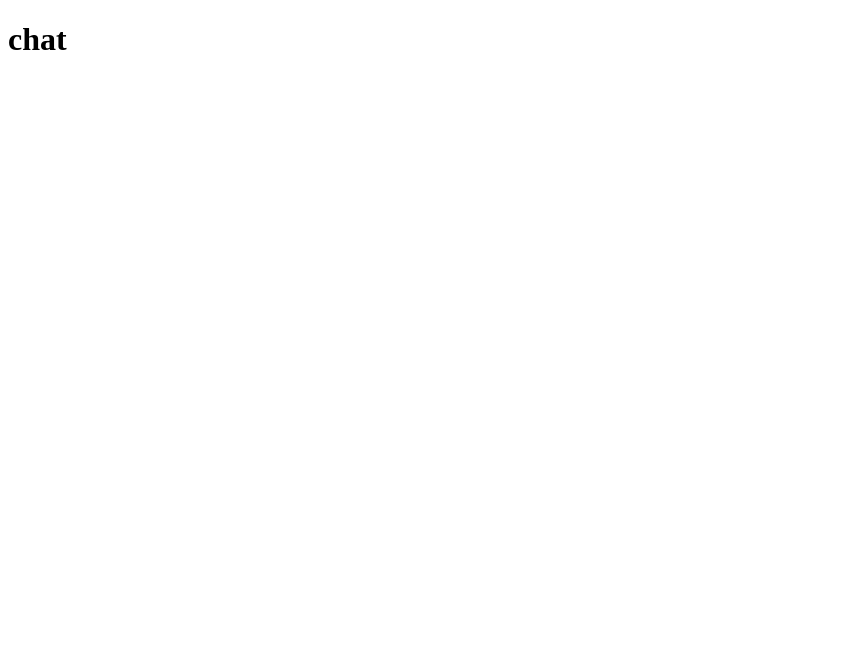
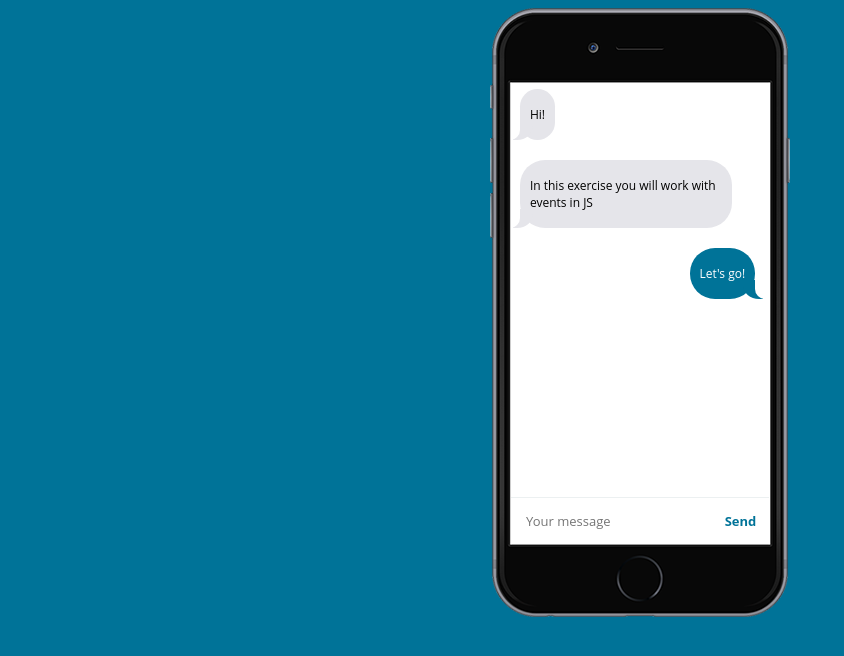
Before and after one commit to majomolina/chat_window, a website built with Parcel: page index.html in a window 1280 px wide. Shown: the whole page, without its empty margins (0-844 px from the left). Built offline with nearby package versions, Linux system fonts and the light colour scheme.

Commit message:
second commit

```diff
--- a/index.html
+++ b/index.html
@@ -1,13 +1,27 @@
 <!DOCTYPE html>
-<html lang="en">
-<head>
-    <meta charset="UTF-8">
-    <meta name="viewport" content="width=device-width, initial-scale=1.0">
-    <title>Chat Window</title>
-</head>
-<body>
-    <div>
-        <h1>chat</h1>
+<html>
+  <head>
+    <title>Chat</title>
+    <meta charset="UTF-8" />
+    <link rel="stylesheet" href="/src/styles.css" />
+  </head>
+
+  <body>
+    <div class="iphone">
+      <div class="border">
+        <div class="responsive-html5-chat">
+          <form class="chat">
+            <span></span>
+            <div class="messages"></div>
+            <input type="text" placeholder="Your message" />
+            <input type="submit" value="Send" />
+          </form>
+        </div>
+      </div>
     </div>
-</body>
+
+    <div class="typing">You're typing</div>
+
+    <script src="src/index.js"></script>
+  </body>
 </html>
--- /dev/null
+++ b/src/index.js
@@ -0,0 +1,46 @@
+function addMessage(message, me = true) {
+  const template = `<div class="message">
+    <div class="${
+      me ? "myMessage" : "fromThem"
+    }" data-date="${new Date().toLocaleTimeString()}">
+      <p>${message}</p>
+      <date> ${new Date().toLocaleTimeString()} </date>
+    </div>
+  </div>`;
+
+  document.querySelector(".chat .messages").innerHTML += template;
+}
+
+function typing() {
+  document.querySelector(".typing").classList.toggle("active");
+  setTimeout(() => {
+    document.querySelector(".typing").classList.toggle("active");
+  }, 1000);
+}
+
+typing();
+addMessage("Hi!", false);
+addMessage("In this exercise you will work with events in JS", false);
+addMessage("Let's go!");
+
+/**
+ * Listen to the submit of the form and add a new message
+ * with addMessage()
+ */
+
+// Code here
+
+/**
+ * Listen to the click on each message and create an alert
+ * with the date from 'data-date'
+ * https://developer.mozilla.org/en-US/docs/Learn/HTML/Howto/Use_data_attributes
+ */
+
+// Code here
+
+/**
+ * Listen to every Keydown (from the keyboard) in the input and call
+ * the function typing()
+ */
+
+// Code here
--- /dev/null
+++ b/src/styles.css
@@ -0,0 +1,265 @@
+body {
+  background: #007398;
+  display: flex;
+  flex-direction: column;
+  align-items: center;
+  justify-content: center;
+}
+
+form.chat * {
+  transition: all 0.5s;
+  box-sizing: border-box;
+}
+
+form.chat {
+  margin: 0;
+  cursor: default;
+  position: absolute;
+  left: 0;
+  right: 0;
+  bottom: 0;
+  top: 0;
+  user-select: none;
+}
+
+form.chat .messages {
+  display: block;
+  overflow-x: hidden;
+  overflow-y: scroll;
+  position: relative;
+  height: 90%;
+  width: 100%;
+  padding: 2% 3%;
+  border-bottom: 1px solid #ecf0f1;
+}
+
+form.chat ::-webkit-scrollbar {
+  width: 3px;
+  height: 1px;
+  transition: all 0.5s;
+  z-index: 10;
+}
+form.chat ::-webkit-scrollbar-track {
+  background-color: white;
+}
+form.chat ::-webkit-scrollbar-thumb {
+  background-color: #bec4c8;
+  border-radius: 3px;
+}
+
+form.chat .message {
+  display: block;
+  width: 98%;
+  padding: 0.5%;
+}
+
+form.chat .myMessage,
+form.chat .fromThem {
+  max-width: 50%;
+  word-wrap: break-word;
+  margin-bottom: 20px;
+}
+
+form.chat .message:hover .myMessage {
+  -webkit-transform: translateX(-130px);
+  transform: translateX(-130px);
+}
+
+form.chat .message:hover .fromThem {
+  -webkit-transform: translateX(130px);
+  transform: translateX(130px);
+}
+
+form.chat .message:hover date {
+  opacity: 1;
+}
+
+form.chat .myMessage,
+.fromThem {
+  position: relative;
+  padding: 10px 20px;
+  color: white;
+  border-radius: 25px;
+  clear: both;
+  font: 400 15px "Open Sans", sans-serif;
+}
+
+form.chat .myMessage {
+  background: #007398;
+  color: white;
+  float: right;
+  clear: both;
+  border-bottom-right-radius: 20px 0px\9;
+}
+
+form.chat .myMessage:before {
+  content: "";
+  position: absolute;
+  z-index: 1;
+  bottom: -2px;
+  right: -8px;
+  height: 19px;
+  border-right: 20px solid #007398;
+  border-bottom-left-radius: 16px 14px;
+  transform: translate(0, -2px);
+  border-bottom-left-radius: 15px 0px\9;
+  transform: translate(-1px, -2px) \9;
+}
+
+form.chat .myMessage:after {
+  content: "";
+  position: absolute;
+  z-index: 1;
+  bottom: -2px;
+  right: -42px;
+  width: 12px;
+  height: 20px;
+  background: white;
+  border-bottom-left-radius: 10px;
+  transform: translate(-30px, -2px);
+}
+
+form.chat .fromThem {
+  background: #e5e5ea;
+  color: black;
+  float: left;
+  clear: both;
+  border-bottom-left-radius: 30px 0px\9;
+}
+form.chat .fromThem:before {
+  content: "";
+  position: absolute;
+  z-index: 2;
+  bottom: -2px;
+  left: -7px;
+  height: 19px;
+  border-left: 20px solid #e5e5ea;
+  border-bottom-right-radius: 16px 14px;
+  transform: translate(0, -2px);
+  border-bottom-right-radius: 15px 0px\9;
+  transform: translate(-1px, -2px) \9;
+}
+
+form.chat .fromThem:after {
+  content: "";
+  position: absolute;
+  z-index: 3;
+  bottom: -2px;
+  left: 4px;
+  width: 26px;
+  height: 20px;
+  background: white;
+  border-bottom-right-radius: 10px;
+  transform: translate(-30px, -2px);
+}
+
+form.chat date {
+  position: absolute;
+  top: 10px;
+  font-size: 14px;
+  white-space: nowrap;
+  vertical-align: middle;
+  color: #8b8b90;
+  opacity: 0;
+  z-index: 4;
+}
+
+form.chat .myMessage date {
+  left: 105%;
+}
+
+form.chat .fromThem date {
+  right: 105%;
+}
+
+form.chat input {
+  font: 400 13px "Open Sans", sans-serif;
+  border: 0;
+  padding: 0 15px;
+  height: 10%;
+  outline: 0;
+}
+
+form.chat input[type="text"] {
+  width: 73%;
+  float: left;
+}
+
+form.chat input[type="submit"] {
+  width: 23%;
+  background: transparent;
+  color: #007398;
+  font-weight: 700;
+  text-align: right;
+  float: right;
+}
+
+form.chat .myMessage,
+form.chat .fromThem {
+  font-size: 12px;
+  padding: 5px 10px;
+}
+
+form.chat .message:hover .myMessage {
+  transform: translateY(18px);
+}
+
+form.chat .message:hover .fromThem {
+  transform: translateY(18px);
+}
+
+form.chat .myMessage date,
+form.chat .fromThem date {
+  top: -20px;
+  left: auto;
+  right: 0;
+  font-size: 12px;
+}
+
+form.chat .myMessage,
+form.chat .fromThem {
+  max-width: 90%;
+}
+
+.iphone {
+  width: 300px;
+  height: 609px;
+  background-image: url("/src/iphone6.png");
+  background-size: 100% 100%;
+  margin: 0 auto;
+  position: relative;
+}
+
+.border {
+  position: absolute;
+  top: 12.3%;
+  right: 7%;
+  left: 7%;
+  bottom: 12%;
+  overflow: hidden;
+}
+
+a.article {
+  position: fixed;
+  bottom: 15px;
+  left: 15px;
+  display: table;
+  text-decoration: none;
+  color: white;
+  background-color: #007398;
+  padding: 10px 20px;
+  border-radius: 25px;
+  font: 400 15px "Open Sans", sans-serif;
+}
+
+.typing {
+  transition: all ease 0.5s;
+  opacity: 0;
+  color: white;
+  margin-top: 10px;
+  font: 400 15px "Open Sans", sans-serif;
+}
+
+.typing.active {
+  opacity: 1;
+}
```
Also changed, not shown: package.json (added, +16 -0 lines), index.js (deleted), src/iphone6.png (added), style.css (deleted), 2 other files.
